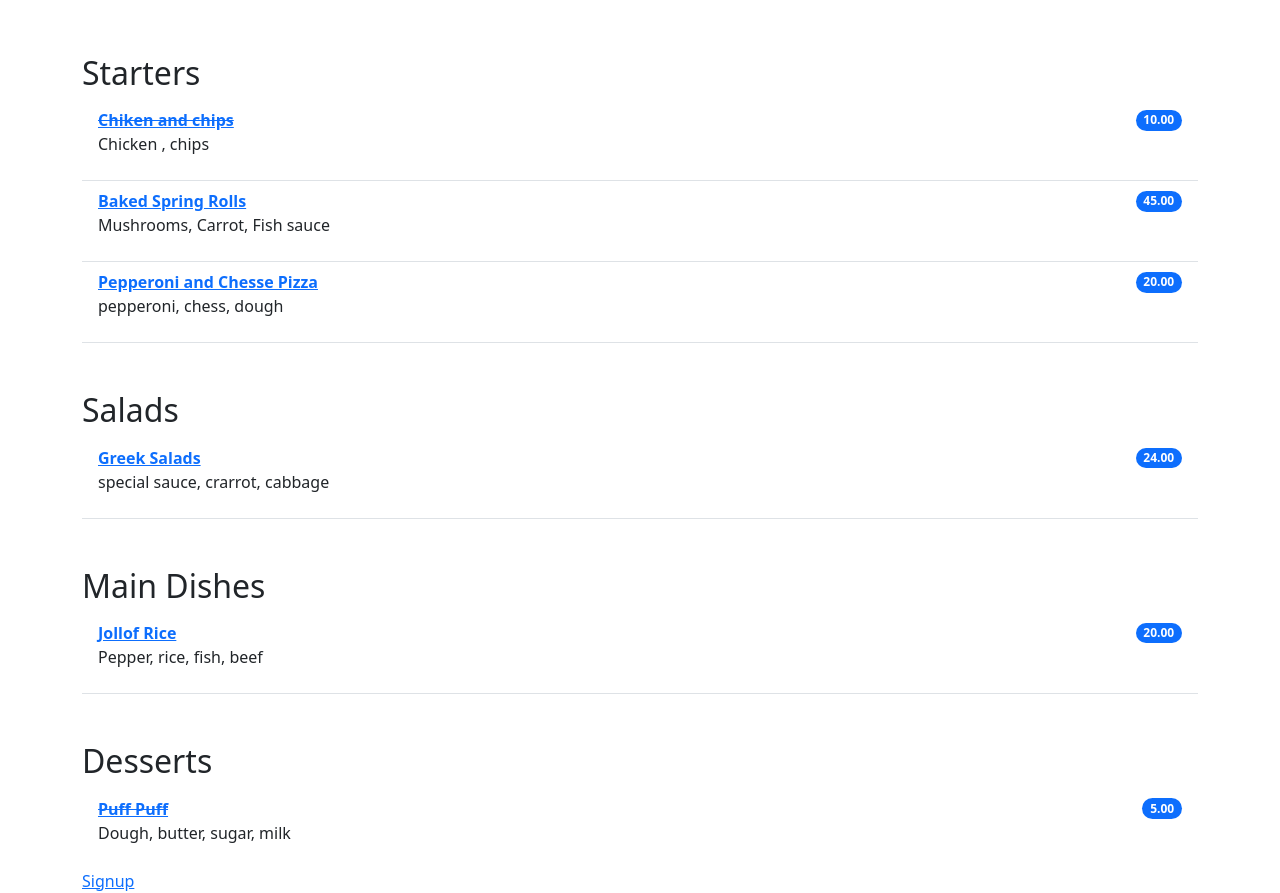
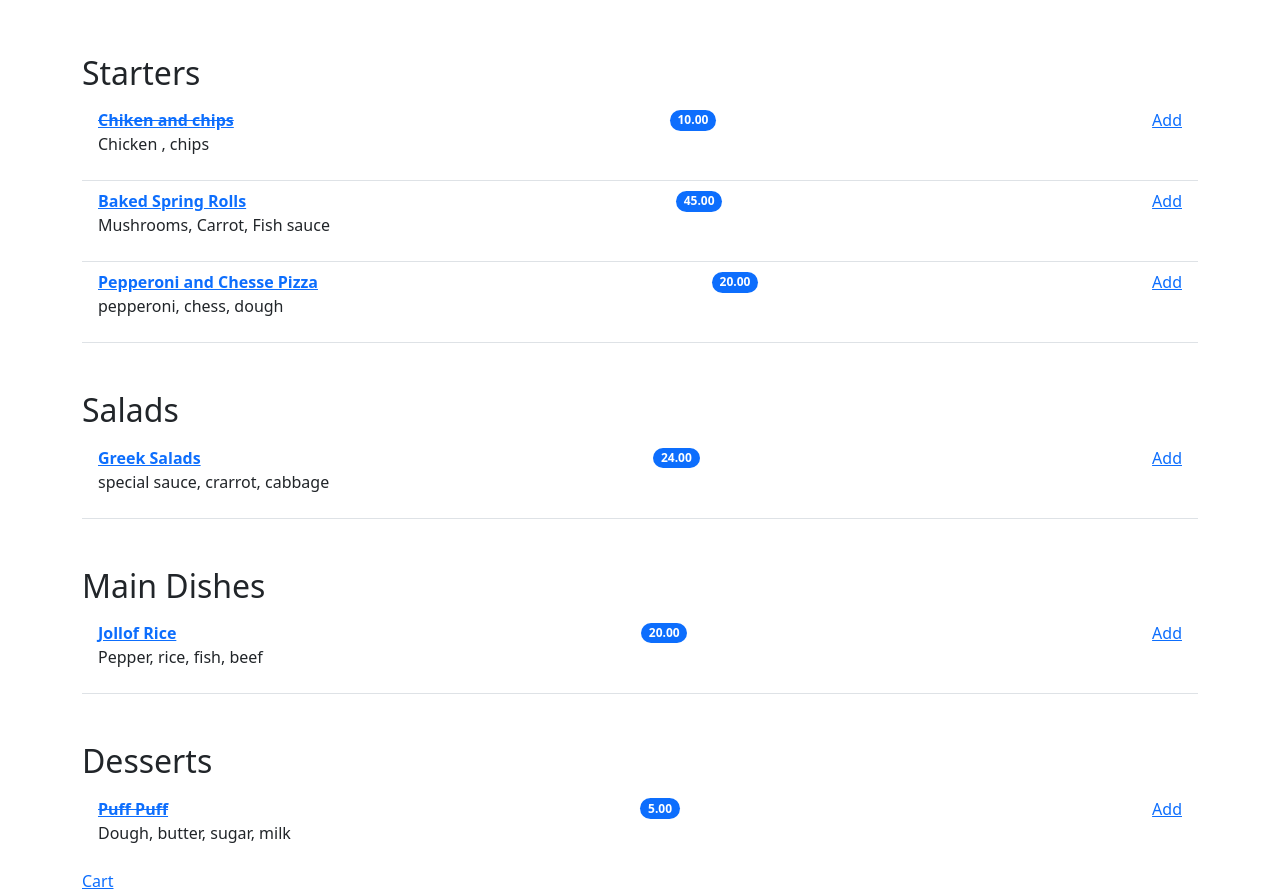
Before and after one commit to Olamigoke10/OnlineStoreWithDjango, a Django app: page / in a window 1280 px wide. Shown: the part 850-1743 px from the top of the page. Run offline with Django 5.2, Linux system fonts and the light colour scheme; data comes from the database, SQL or seed files in the repository; both versions use the stored data as it was after the commit; some libraries are stand-ins or nearby versions.

Commit message:
Modifiying the Cart functions

```diff
--- a/mysite/settings.py
+++ b/mysite/settings.py
@@ -124,6 +124,7 @@ STATICFILES_DIRS =[
 
 STATIC_ROOT = BASE_DIR / "staticfiles"
 
+
 # Default primary key field type
 # https://docs.djangoproject.com/en/5.0/ref/settings/#default-auto-field
 
--- a/restaurant_menu/templates/base/home.html
+++ b/restaurant_menu/templates/base/home.html
@@ -14,6 +14,7 @@
                         <li class="list-group-item d-flex justify-content-between align-items-center border-0 pb-0 ">
                         <a href="{% url 'menu_item' row.pk %}"><b><del>{{ row.meal }}</del></b></a>
                             <span class="badge bg-primary rounded-pill">{{ row.price }}</span>
+                            <span><a href="{% url 'add_to_cart' row.pk %}">Add</a></span>
                             </li>
                         <li class="list-group-item pt-0">
                         <p>{{ row.description }}</p>
@@ -22,6 +23,7 @@
                     <li class="list-group-item d-flex justify-content-between align-items-center border-0 pb-0 ">
                     <a href="{% url 'menu_item' row.pk %}"><b>{{ row.meal }}</b></a>
                         <span class="badge bg-primary rounded-pill">{{ row.price }}</span>
+                        <span><a href="{% url 'add_to_cart' row.pk %}">Add</a></span>
                     </li>
                     <li class="list-group-item pt-0">
                     <p>{{ row.description }}</p>
@@ -31,7 +33,7 @@
                 {% endfor %}
     {% endfor %}
     </ul>
-    <a href="{% url 'register' %}">Signup</a>
+    <a href="{% url 'view_cart' %}">Cart</a>
   </div>
 </main>
 {% endblock %}
--- a/restaurant_menu/urls.py
+++ b/restaurant_menu/urls.py
@@ -6,5 +6,10 @@ urlpatterns = [
     path('item/<int:pk>/', views.menu_item_detail, name='menu_item'),
     path('signup/', views.register, name='register'),
     path('login/', views.loginPage, name='login'),
-    path('logout/', views.logoutUser, name="logout")
+    path('logout/', views.logoutUser, name="logout"),
+    path('cart/', views.view_cart, name="view_cart"),
+    path('cart/add/<int:item_id>/', views.add_cart, name="add_to_cart"),
+    path('cart/update/<int:item_id>/', views.update_cart_item, name="update_cart_item"),
+    path('cart/remove/<int:item_id>/', views.remove_from_cart, name="remove_from_cart"),
+
 ]
--- a/restaurant_menu/views.py
+++ b/restaurant_menu/views.py
@@ -1,9 +1,21 @@
 from django.contrib.auth import authenticate, login, logout
 from django.shortcuts import render, get_object_or_404, redirect
-from .models import Item, MEAL_TYPE
+from .models import Item, MEAL_TYPE, Cart, CartItem
 from .forms import SignUpForm, LoginForm
 from django.contrib.auth.models import User
 from django.contrib import messages
+from django.contrib.auth.decorators import login_required
+from django.urls import reverse
+from functools import wraps
+
+
+def user_not_registered_redirect(view_func):
+    @wraps(view_func)
+    def _wrapped_view(request, *args, **kwargs):
+        if not request.user.is_authenticated:
+            return redirect('register')
+        return view_func(request, *args, **kwargs)
+    return _wrapped_view
 
 
 def menu_list(request):
@@ -51,3 +63,68 @@ def loginPage(request):
 def logoutUser(request):
     logout(request)
     return redirect('home')
+
+
+@user_not_registered_redirect
+@login_required
+def add_cart(request, item_id):
+    item = get_object_or_404(Item, id=item_id)
+
+    # Get or create the cart
+    cart, created = Cart.objects.get_or_create(user=request.user, is_active=True)
+
+    # Check if item is already in cart
+    cart_item,created = CartItem.objects.get_or_create(cart=cart, item=item)
+
+    if not created:
+        # Item is already in the cart, so we update the quantity
+        cart_item.quantity += 1
+        cart_item.save()
+
+    return redirect('view_cart')
+
+
+@user_not_registered_redirect
+@login_required
+def view_cart(request):
+    cart = Cart.objects.filter(user=request.user, is_active=True).first()
+    cart_items = CartItem.objects.filter(cart=cart)
+
+    total_price = sum(item.get_total_price() for item in cart_items)
+
+    context = {
+        'cart': cart,
+        'cart_items':cart_items,
+        'total_price':total_price
+    }
+
+    return render(request, 'base/cart.html', context)
+
+
+@user_not_registered_redirect
+@login_required
+def update_cart_item(request, item_id):
+    cart = Cart.objects.filter(user=request.user, is_active=True).first()
+    item = get_object_or_404(Item, id=item_id)
+    cart_item = get_object_or_404(CartItem, cart=cart, item=item)
+
+    if request.method == 'POST':
+        quantity = int(request.POST.get('quantity', 1))
+        if quantity > 0:
+            cart_item.quantity = quantity
+            cart_item.save()
+        else:
+            cart_item.delete()
+
+    return redirect('view_cart')
+
+
+@user_not_registered_redirect
+@login_required
+def remove_from_cart(request, item_id):
+    cart = Cart.objects.filter(user=request.user, is_active=True).false()
+    item = get_object_or_404(Item, id=item_id)
+    cart_item = get_object_or_404(CartItem, cart=cart, item=item)
+    cart_item.delete()
+
+    return redirect('view_cart')
```
Also changed, not shown: restaurant_menu/templates/base/cart.html (+37 -0 lines), db.sqlite3.
